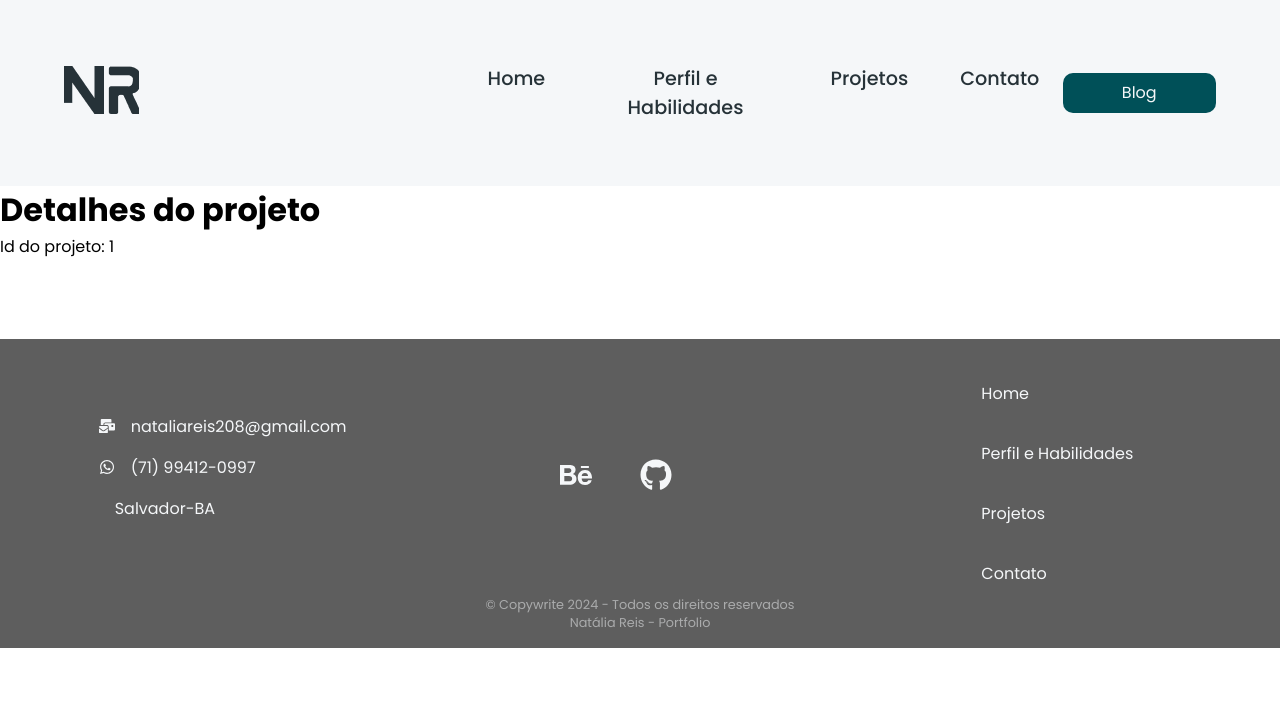
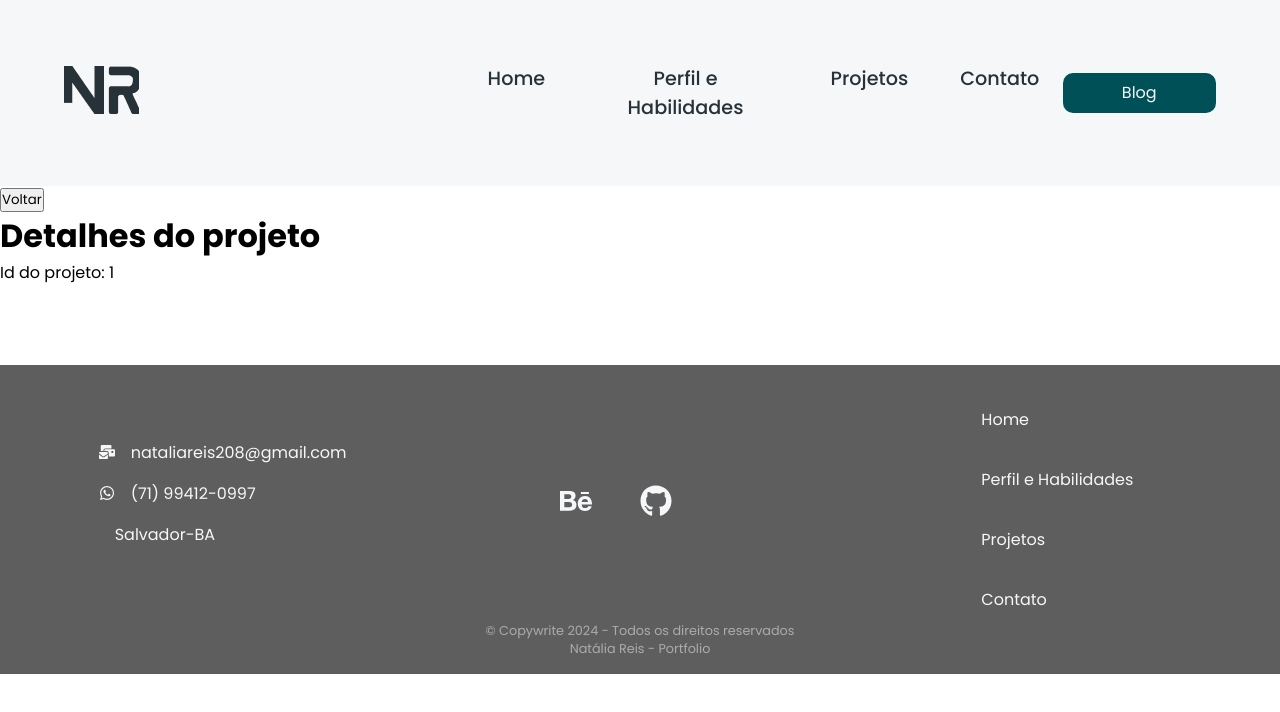
Before and after one commit to NataliaReiis/portfolio-Natalia-Dev, a React (Vite) app: page /project/1 in a window 1280 px wide. Shown: the top 712 px of the page. Built offline with nearby package versions, Linux system fonts and the light colour scheme; some icons are missing.

Commit message:
feat: button redirect to back in component ProjectDetail

```diff
--- a/src/components/project/ProjectDetail.jsx
+++ b/src/components/project/ProjectDetail.jsx
@@ -1,12 +1,16 @@
 import { useParams } from "react-router-dom";
 
 export default function ProjectDetail() {
+
   const { id } = useParams();
 
+  const redirectToPage = () => {
+    window.history.back();
+  }
 
   return (
     <div>
-
+      <button onClick={redirectToPage}>Voltar</button>
       <h1>Detalhes do projeto</h1>
       <p>Id do projeto: {id}</p>
     </div>
```
